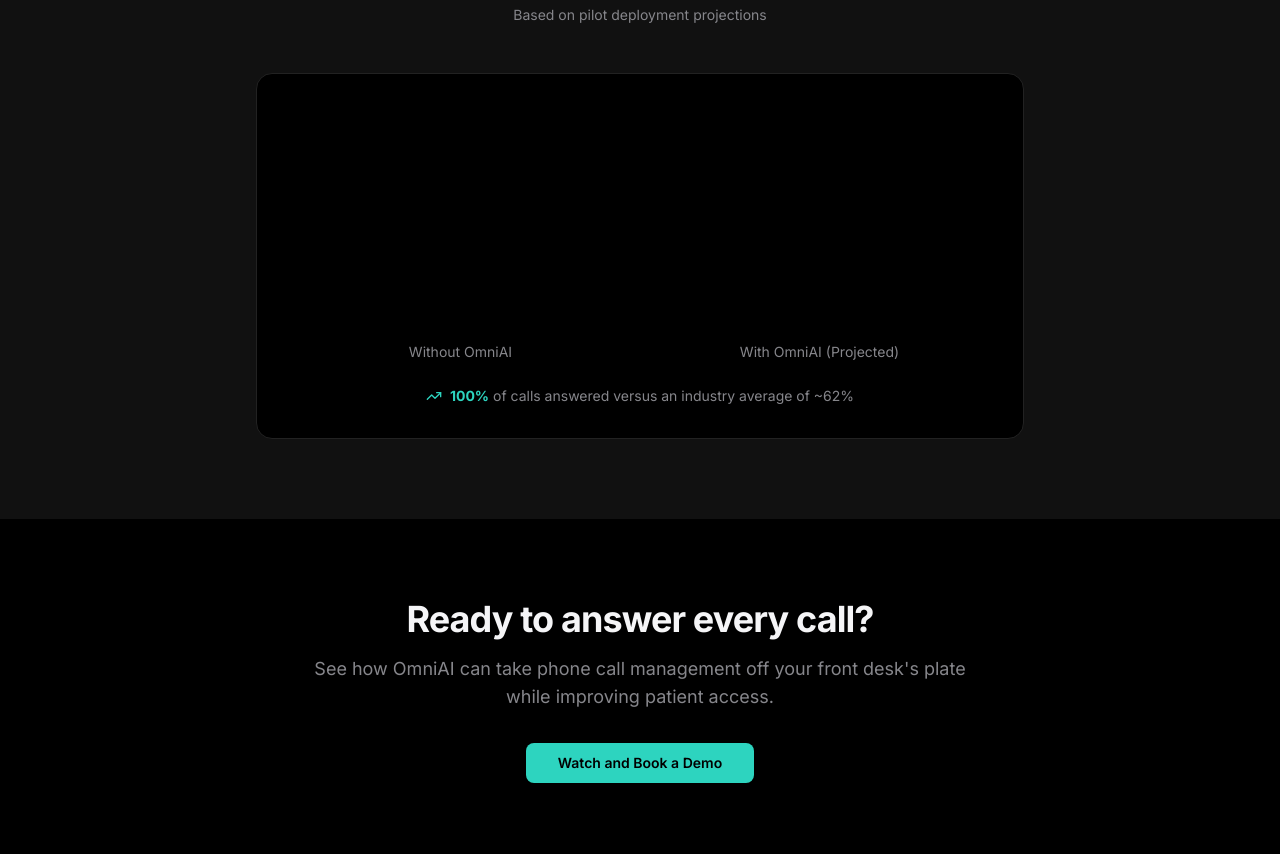
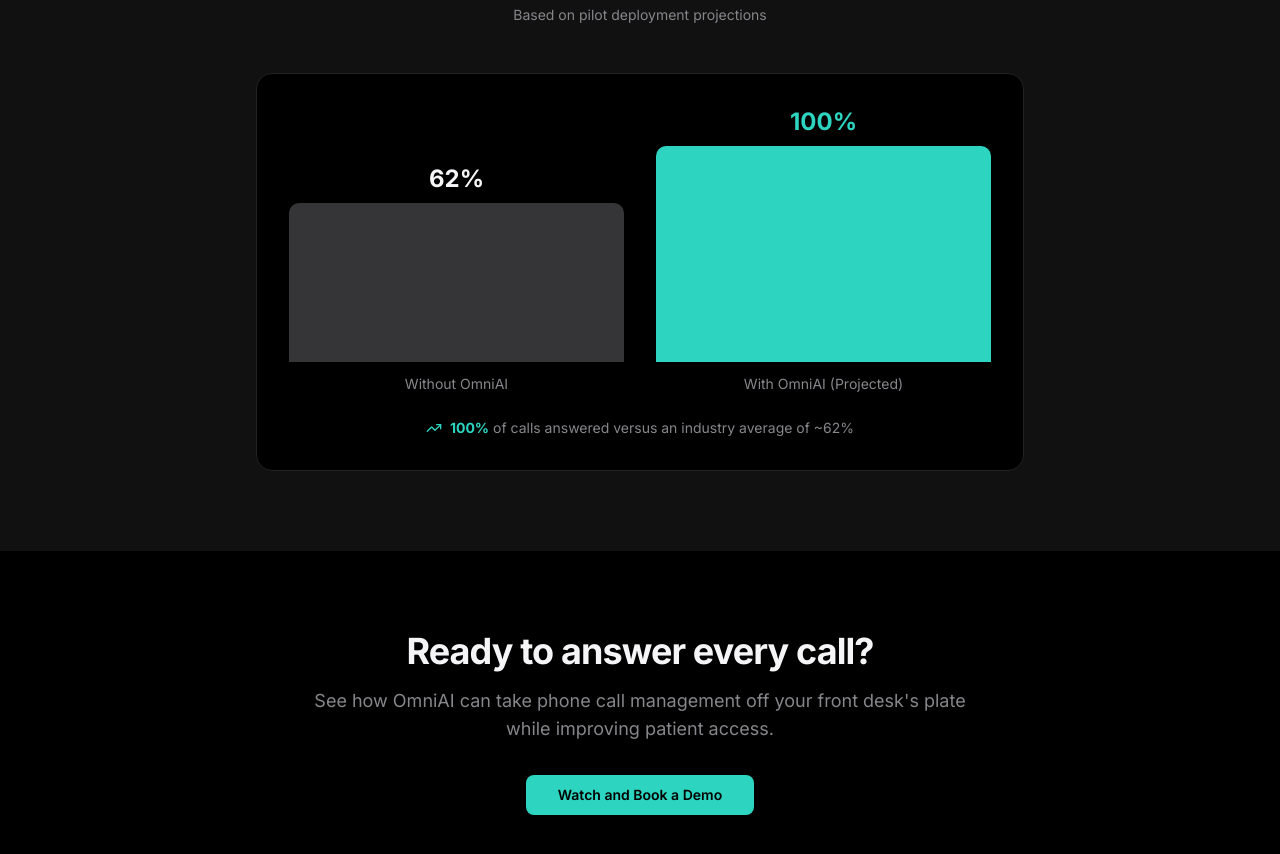
Before and after one commit to imilindmishra/v0-site-updated, a Next.js app: page /omniai in a window 1280 px wide. Shown: the part 1815-2669 px from the top of the page. Built offline with nearby package versions, Linux system fonts and the light colour scheme.

Commit message:
feat: update OmniAI page chart layout and labels
#VERCEL_SKIP

```diff
--- a/app/omniai/page.tsx
+++ b/app/omniai/page.tsx
@@ -165,15 +165,19 @@ export default function OmniAIPage() {
           {/* Simple Chart Visualization */}
           <div className="mx-auto mt-12 max-w-3xl">
             <div className="rounded-2xl border border-border bg-background p-8">
-              <div className="flex items-end justify-between gap-4 h-64">
-                <div className="flex flex-col items-center gap-2 flex-1">
-                  <div className="w-full bg-red-500/50 rounded-t-lg" style={{ height: "62%" }} />
-                  <span className="text-sm text-muted-foreground">Without OmniAI</span>
+              <div className="flex items-end justify-between gap-8 h-64">
+                <div className="flex h-full flex-1 flex-col justify-end gap-2">
+                  <span className="text-center text-2xl font-bold text-foreground">62%</span>
+                  <div className="w-full rounded-t-lg bg-muted-foreground/40" style={{ height: "62%" }} />
                 </div>
-                <div className="flex flex-col items-center gap-2 flex-1">
-                  <div className="w-full bg-primary rounded-t-lg" style={{ height: "100%" }} />
-                  <span className="text-sm text-muted-foreground">With OmniAI (Projected)</span>
+                <div className="flex h-full flex-1 flex-col justify-end gap-2">
+                  <span className="text-center text-2xl font-bold text-primary">100%</span>
+                  <div className="w-full rounded-t-lg bg-primary" style={{ height: "100%" }} />
                 </div>
+              </div>
+              <div className="mt-3 flex items-center justify-between gap-8">
+                <span className="flex-1 text-center text-sm text-muted-foreground">Without OmniAI</span>
+                <span className="flex-1 text-center text-sm text-muted-foreground">With OmniAI (Projected)</span>
               </div>
               <div className="mt-6 flex items-center justify-center gap-2 text-sm text-muted-foreground">
                 <TrendingUp className="h-4 w-4 text-primary" />
```
Also changed, not shown: 1 other file (tests, documents, lock files or other folders).
